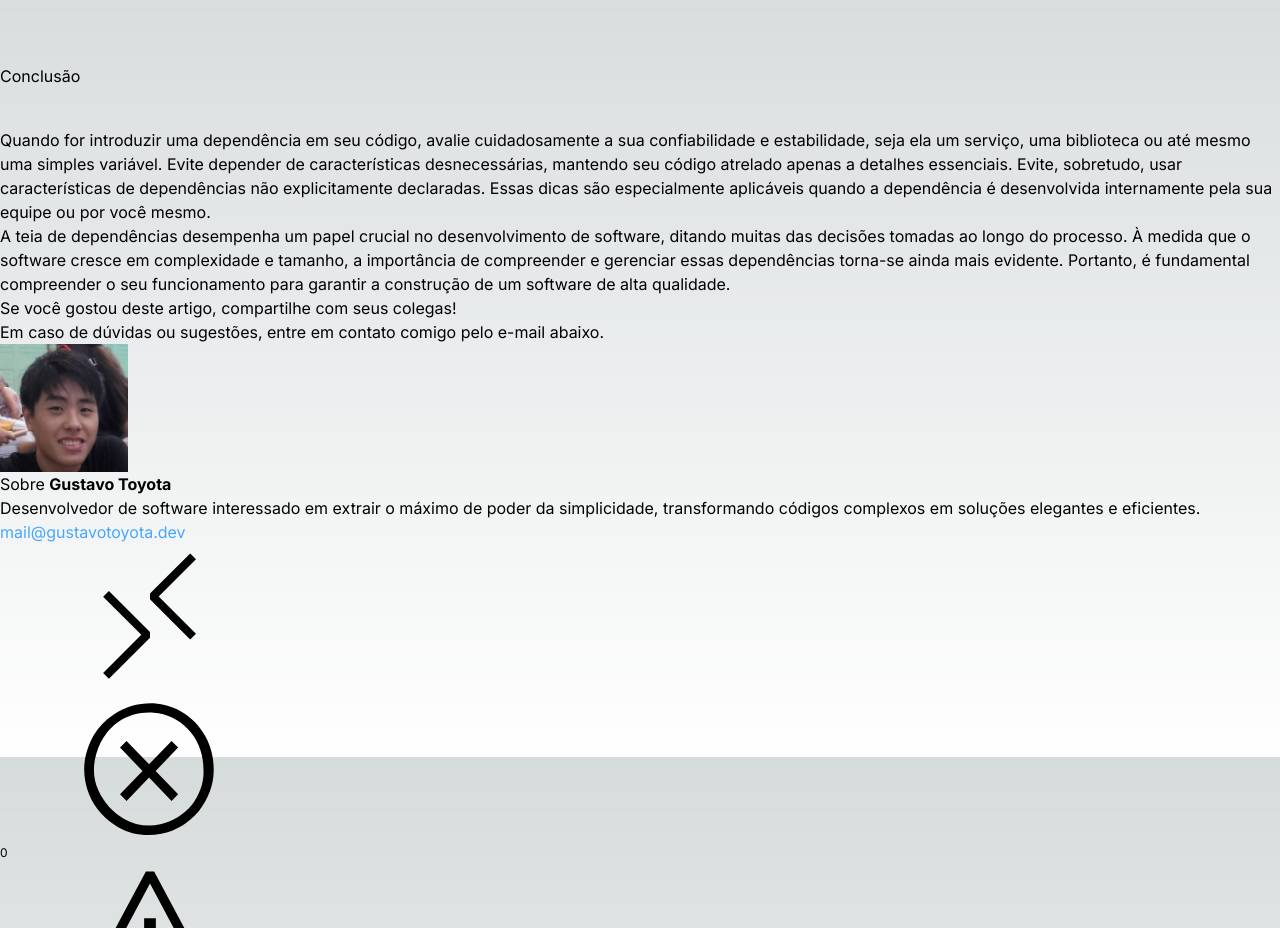
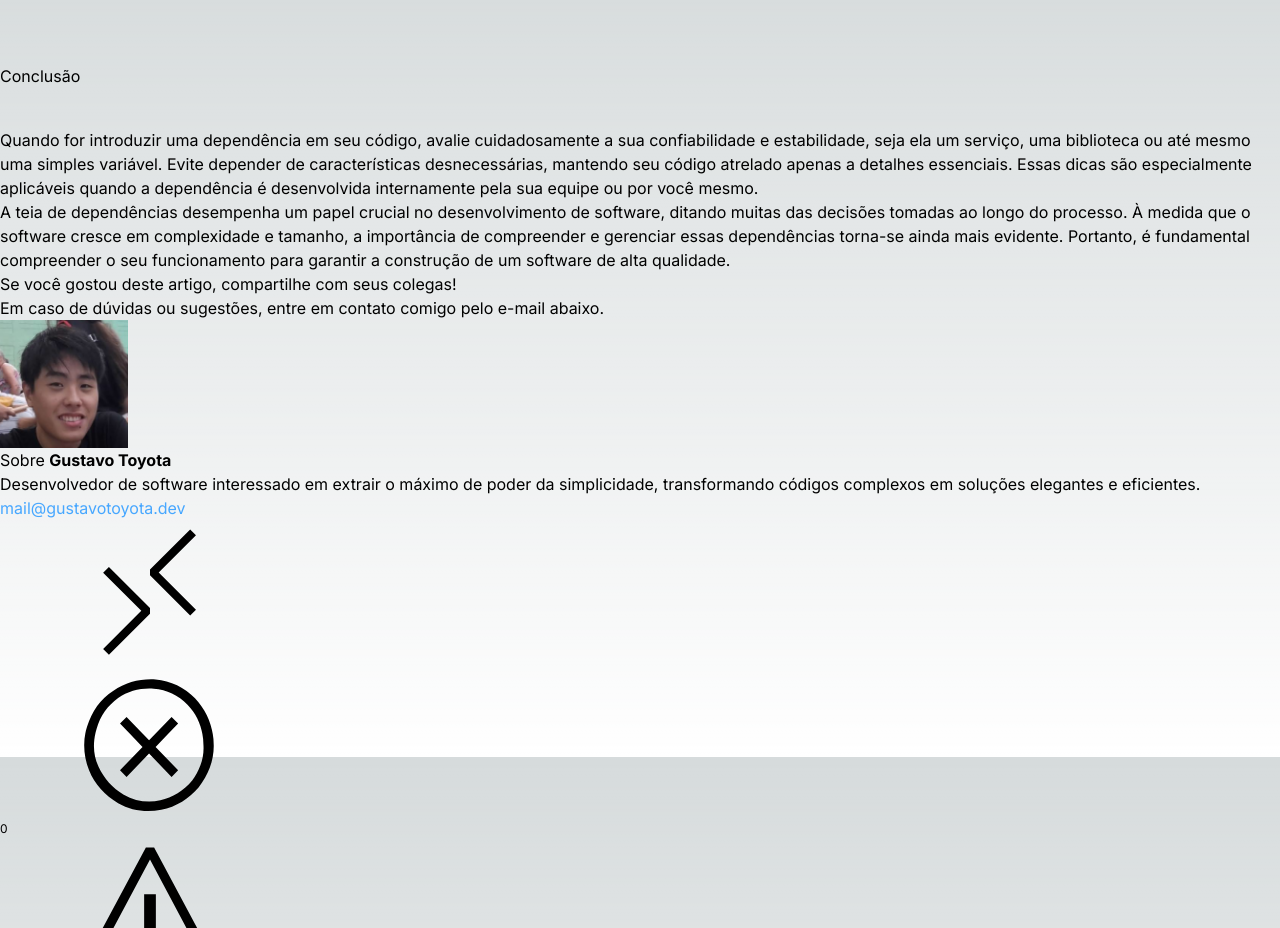
Before and after one commit to gustavotoyota/website, a Next.js app: page /blog/a-teia-invisivel-por-tras-dos-codigos in a window 1280 px wide. Shown: the part 10443-11371 px from the top of the page. Built offline with nearby package versions, Linux system fonts and the light colour scheme.

Commit message:
ui: improve blog post

```diff
--- a/src/app/(main)/blog/a-teia-invisivel-por-tras-dos-codigos/page.tsx
+++ b/src/app/(main)/blog/a-teia-invisivel-por-tras-dos-codigos/page.tsx
@@ -252,7 +252,7 @@ export default function ATeiaInvisivelPorTrasDosCodigos() {
 
           ## Conclusão
 
-          Quando for introduzir uma dependência em seu código, avalie cuidadosamente a sua confiabilidade e estabilidade, seja ela um serviço, uma biblioteca ou até mesmo uma simples variável. Evite depender de características desnecessárias, mantendo seu código atrelado apenas a detalhes essenciais. Evite, sobretudo, usar características de dependências não explicitamente declaradas. Essas dicas são especialmente aplicáveis quando a dependência é desenvolvida internamente pela sua equipe ou por você mesmo.
+          Quando for introduzir uma dependência em seu código, avalie cuidadosamente a sua confiabilidade e estabilidade, seja ela um serviço, uma biblioteca ou até mesmo uma simples variável. Evite depender de características desnecessárias, mantendo seu código atrelado apenas a detalhes essenciais. Essas dicas são especialmente aplicáveis quando a dependência é desenvolvida internamente pela sua equipe ou por você mesmo.
 
           A teia de dependências desempenha um papel crucial no desenvolvimento de software, ditando muitas das decisões tomadas ao longo do processo. À medida que o software cresce em complexidade e tamanho, a importância de compreender e gerenciar essas dependências torna-se ainda mais evidente. Portanto, é fundamental compreender o seu funcionamento para garantir a construção de um software de alta qualidade.
         `)}
```
